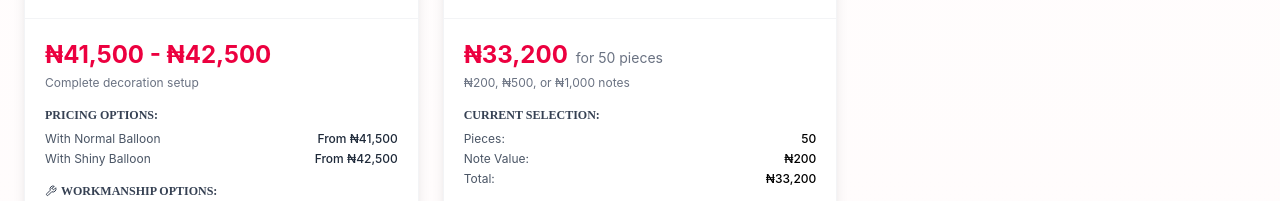
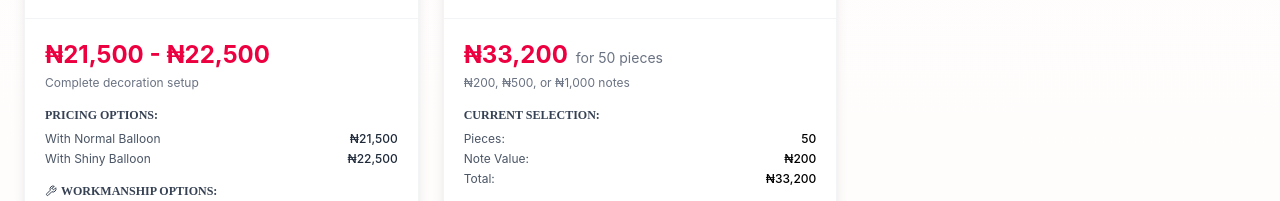
Before and after one commit to olamoyegunabdulsalam/Kayjih-Bloom-Haven, a React (Vite) app: page /products in a window 1280 px wide. Shown: the part 1200-1401 px from the top of the page. Built offline with nearby package versions, Linux system fonts and the light colour scheme.

Commit message:
Update: total price calculation

```diff
--- a/src/data/products.js
+++ b/src/data/products.js
@@ -173,13 +173,11 @@ export const products = [
         pricing: [
             {
                 option: "With Normal Balloon",
-                materials: "₦21,500",
-                total: "From ₦41,500"
+                total: " ₦21,500"
             },
             {
                 option: "With Shiny Balloon",
-                materials: "₦22,500",
-                total: "From ₦42,500"
+                total: " ₦22,500"
             }
         ],
         features: [
--- a/src/pages/ProductDetails.jsx
+++ b/src/pages/ProductDetails.jsx
@@ -40,14 +40,7 @@ const ProductDetails = () => {
       if (product.pricing && product.pricing[0]) {
         setSelectedNote(product.pricing[0]);
       }
-      // Auto-select first workmanship option for decoration package
-      if (product.workmanship && product.workmanship[0]) {
-        setSelectedWorkmanship(product.workmanship[0]);
-        setOrderDetails((prev) => ({
-          ...prev,
-          selectedWorkmanship: product.workmanship[0],
-        }));
-      }
+
     } else {
       navigate("/products");
     }
```
